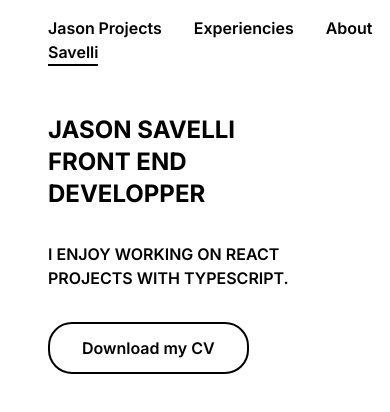
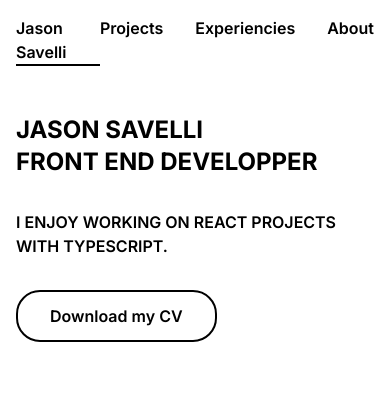
Before and after one commit to Newpoki/portfolio, a Next.js app: page / in a window 390 px wide. Shown: the top 412 px of the page. Built offline with nearby package versions, Linux system fonts and the light colour scheme.

Commit message:
task: responsive layout

```diff
--- a/app/layout.tsx
+++ b/app/layout.tsx
@@ -18,7 +18,7 @@ export default function RootLayout({ children }: IRootLayout) {
   return (
     <html lang="en">
       <body className={inter.className}>
-        <main className="px-12 ">
+        <main className="px-4 lg:px-12">
           <Header />
           {children}
         </main>
```
